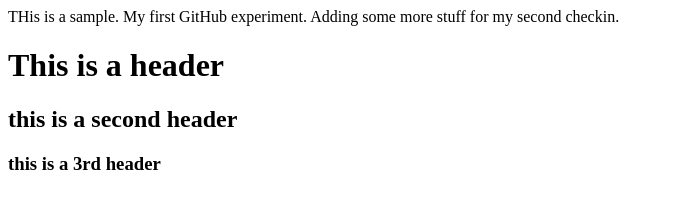
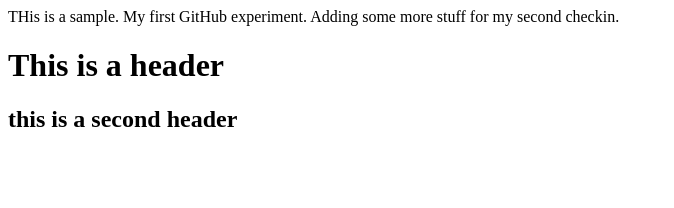
Before and after one commit to pazhenchira/pazhenchira, a plain HTML site: page index.html in a window 1280 px wide. Shown: the whole page, without its empty margins (0-674 px from the left). Drawn offline with Linux system fonts and the light colour scheme.

Commit message:
Revert "4th iteration"
This reverts commit 805763095a1337cea1abfff791771eaa2d7f6252.

```diff
--- a/index.html
+++ b/index.html
@@ -8,6 +8,5 @@
   Adding some more stuff for my second checkin.
   <h1>This is a header</h1>
   <h2> this is a second header</h2>
-  <h3> this is a 3rd header</h3>
 </body>
 </html>
```
